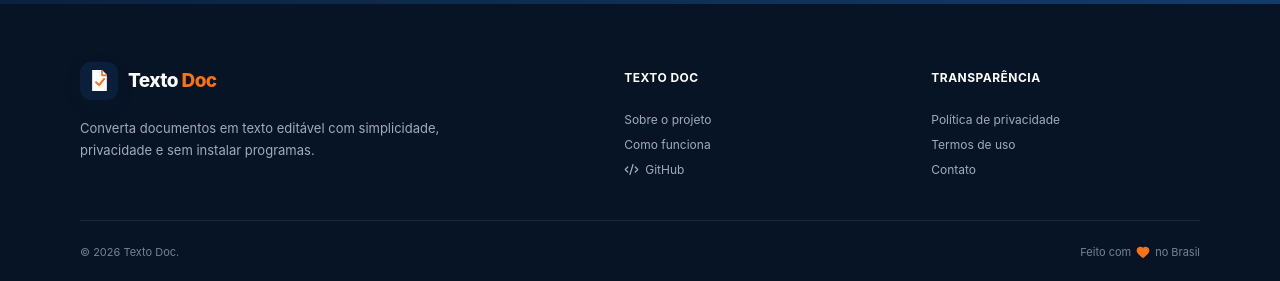
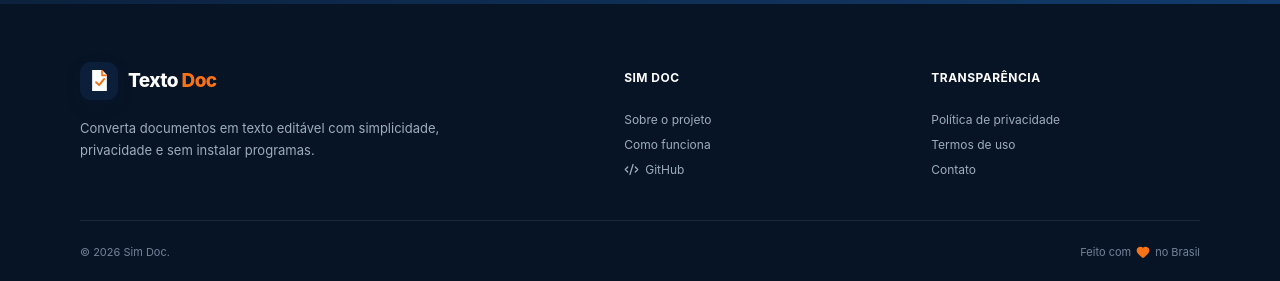
Before and after one commit to leonardo-deploy/sim_doc, a React (Vite) app: page / in a window 1280 px wide. Shown: the part 4029-4310 px from the top of the page. Built offline with nearby package versions, Linux system fonts and the light colour scheme.

Commit message:
Rename Texto Doc to Sim Doc

```diff
--- a/src/components/Footer.tsx
+++ b/src/components/Footer.tsx
@@ -14,7 +14,7 @@ export function Footer() {
           </p>
         </div>
         <div>
-          <h2>Texto Doc</h2>
+          <h2>Sim Doc</h2>
           <Link to="/sobre">Sobre o projeto</Link>
           <Link to="/#como-funciona">Como funciona</Link>
           <a href="https://github.com/leonardo-deploy/texto_doc" target="_blank" rel="noreferrer">
@@ -29,7 +29,7 @@ export function Footer() {
         </div>
       </div>
       <div className="page-shell footer-bottom">
-        <span>© {new Date().getFullYear()} Texto Doc.</span>
+        <span>© {new Date().getFullYear()} Sim Doc.</span>
         <span className="made-with-care">
           Feito com <Heart size={14} aria-label="cuidado" /> no Brasil
         </span>
```
